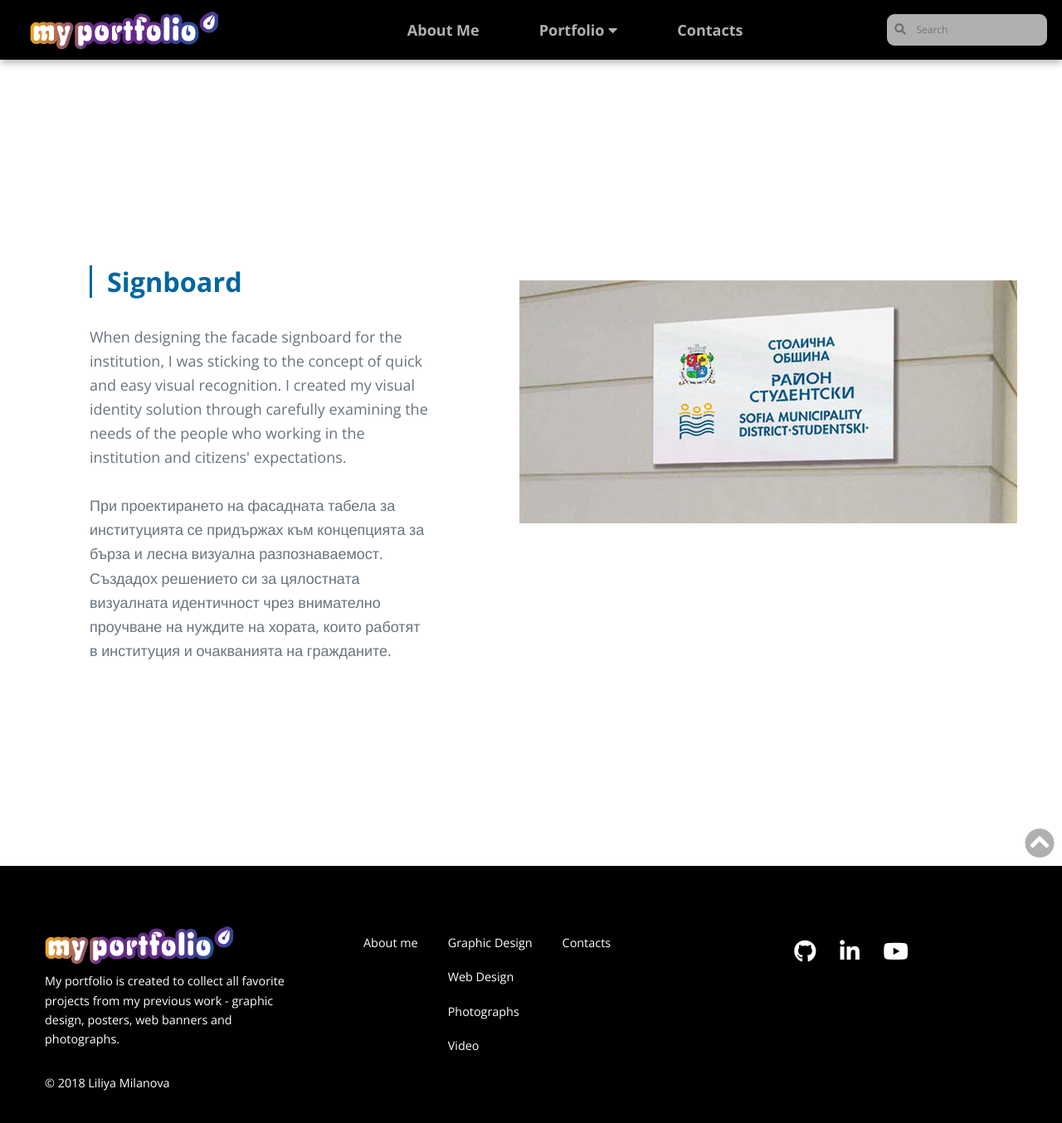
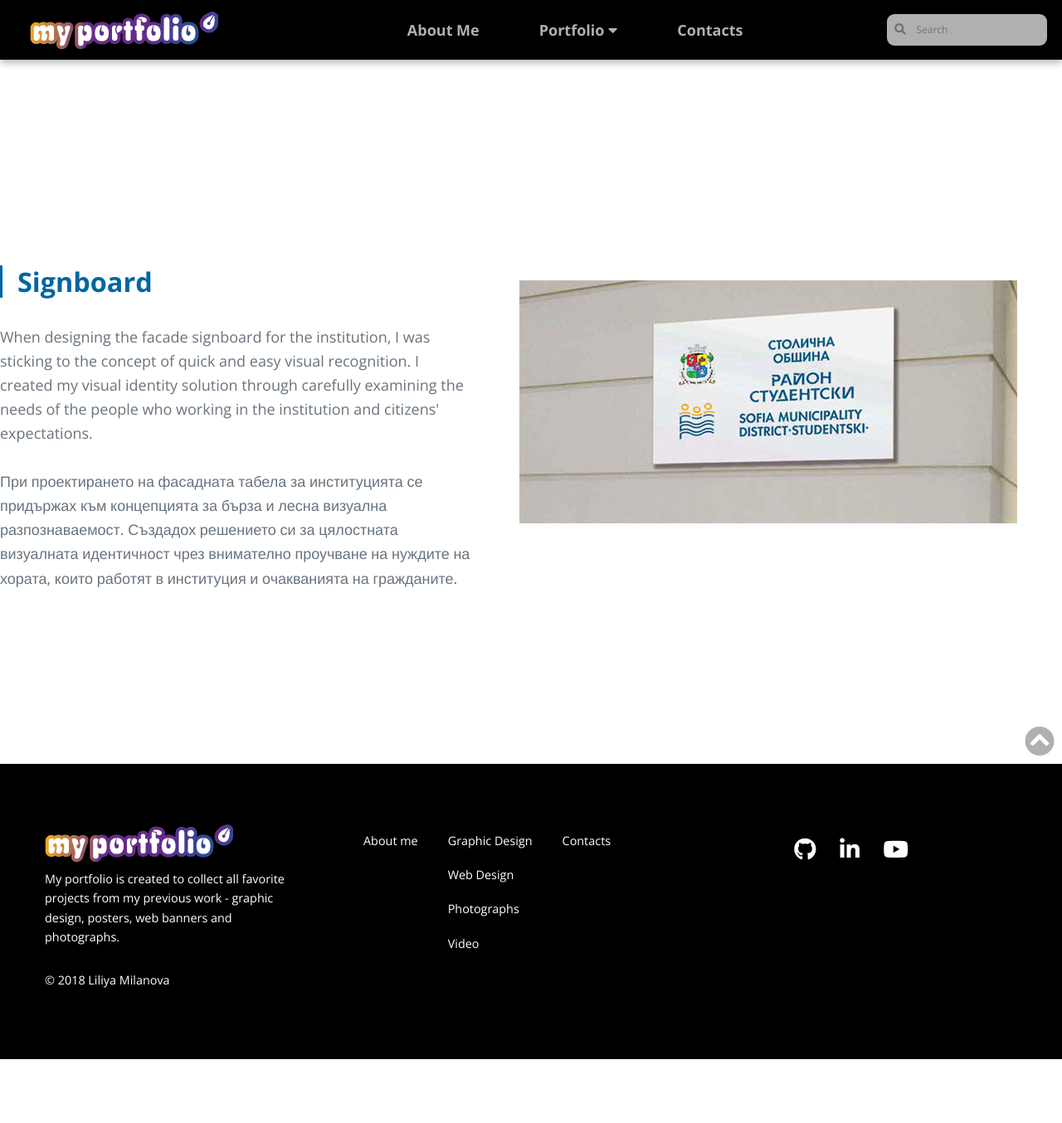
Before and after one commit to LiliyaMilanova/myportfolio, a Jekyll site: the page built from graphic-design.html, in a window 1280 px wide and 1400 px high, scrolled down 3818 px. Shown: the top 1354 px of the window at 83% size. Built offline with Jekyll 4.4.1, drawn with Linux system fonts in a browser that asks for light colours; nearby versions of some CDN libraries; after the commit the page ends 5095 px from its top, so only the background shows below that.

Commit message:
Update styles.css

```diff
--- a/css/styles.css
+++ b/css/styles.css
@@ -558,7 +558,6 @@
     flex-direction: column;
     width: 50%;
     margin: 0 auto;
-    padding: 0 3rem 2rem 6rem;
 }
 
 .internal-title h3,
```
